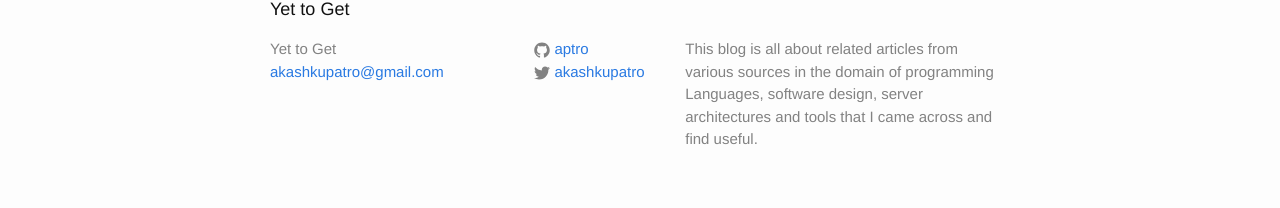
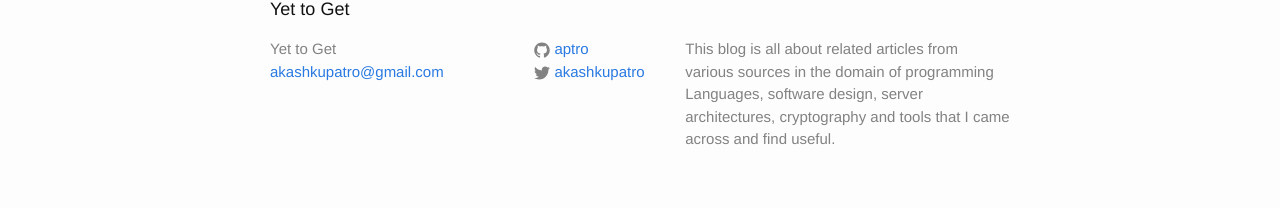
Before and after one commit to aptro/aptro.github.io, a Jekyll site: the page built from _posts/2016-06-20-The-Infamous-Python-GIL.markdown, in a window 1280 px wide. Shown: the part 914-1122 px from the top of the page. Built offline with Jekyll 4.4.1, drawn with Linux system fonts in a browser that asks for light colours.

```diff
--- a/_config.yml
+++ b/_config.yml
@@ -10,7 +10,7 @@ title: Yet to Get
 email: akashkupatro@gmail.com
 description: > # this means to ignore newlines until "baseurl:"
   This blog is all about related articles from various sources in the domain of
-  programming Languages, software design, server architectures and
+  programming Languages, software design, server architectures, cryptography and
   tools that I came across and find useful.
 
 baseurl: "" # the subpath of your site, e.g. /blog
--- a/_posts/2016-06-20-The-Infamous-Python-GIL.markdown
+++ b/_posts/2016-06-20-The-Infamous-Python-GIL.markdown
@@ -2,7 +2,8 @@
 layout: post
 title:  "The Infamous Python GIL"
 date:   2016-06-20 00:00:00 +0530
-categories: jekyll update
+categories: Programming Language
+tags: [python, GIL, CPython]
 ---
 
 When I started programming in python, I used to came across arguments regrading the Gil implementation in CPython which restricts the power of multicore machines. After searching and reading a lot of articles about the GIL and it's implementation I found a great talk by David Beazley which provides a deep down dissection of GIL. You can watch the Video here.
```
